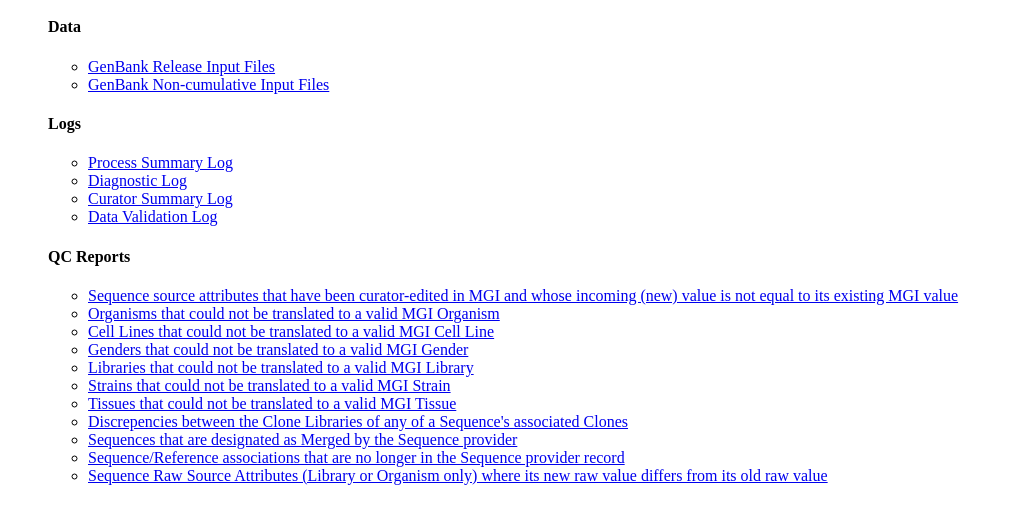
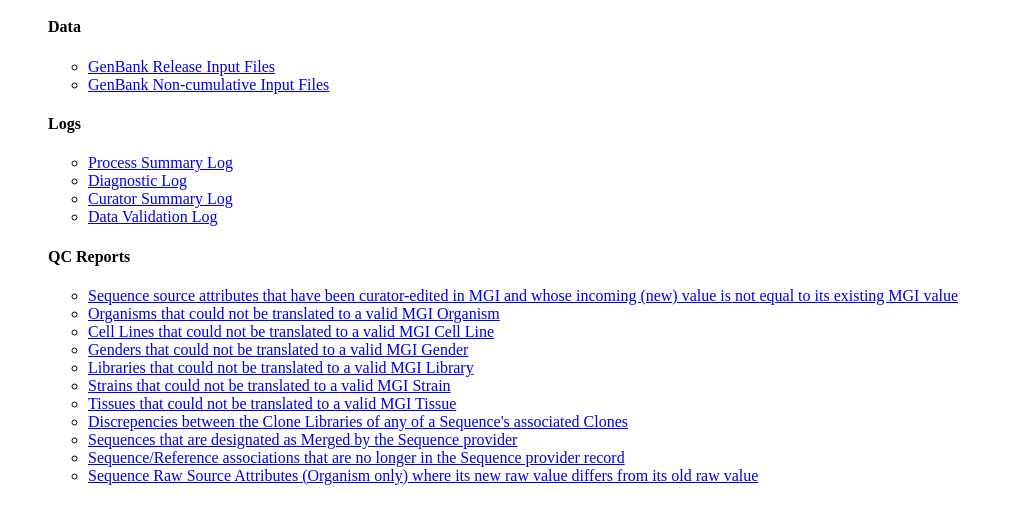
Before and after one commit to mgijax/gbseqload, a plain HTML site: page index.html in a window 1280 px wide. Shown: the part 48-572 px from the top of the page, without its empty margins (0-1012 px from the left). Drawn offline with Linux system fonts and the light colour scheme.

```diff
--- a/index.html
+++ b/index.html
@@ -30,5 +30,5 @@ GenBank Sequence Load: Data, Logs and QC Reports
 <LI><A HREF="/data/loads/genbank/gbseqload/reports/QC_MS_NameConflict.rpt">Discrepencies between the Clone Libraries of any of a Sequence's associated Clones</A>
 <LI><A HREF="/data/loads/genbank/gbseqload/reports/QC_SEQ_Merged.rpt">Sequences that are designated as Merged by the Sequence provider</A>
 <LI><A HREF="/data/loads/genbank/gbseqload/reports/QC_SEQ_OldRef.rpt">Sequence/Reference associations that are no longer in the Sequence provider record</A>
-<LI><A HREF="/data/loads/genbank/gbseqload/reports/QC_SEQ_RawSourceConflict.rpt">Sequence Raw Source Attributes (Library or Organism only) where its new raw value differs from its old raw value </A>
+<LI><A HREF="/data/loads/genbank/gbseqload/reports/QC_SEQ_RawSourceConflict.rpt">Sequence Raw Source Attributes (Organism only) where its new raw value differs from its old raw value </A>
 </UL>
```
